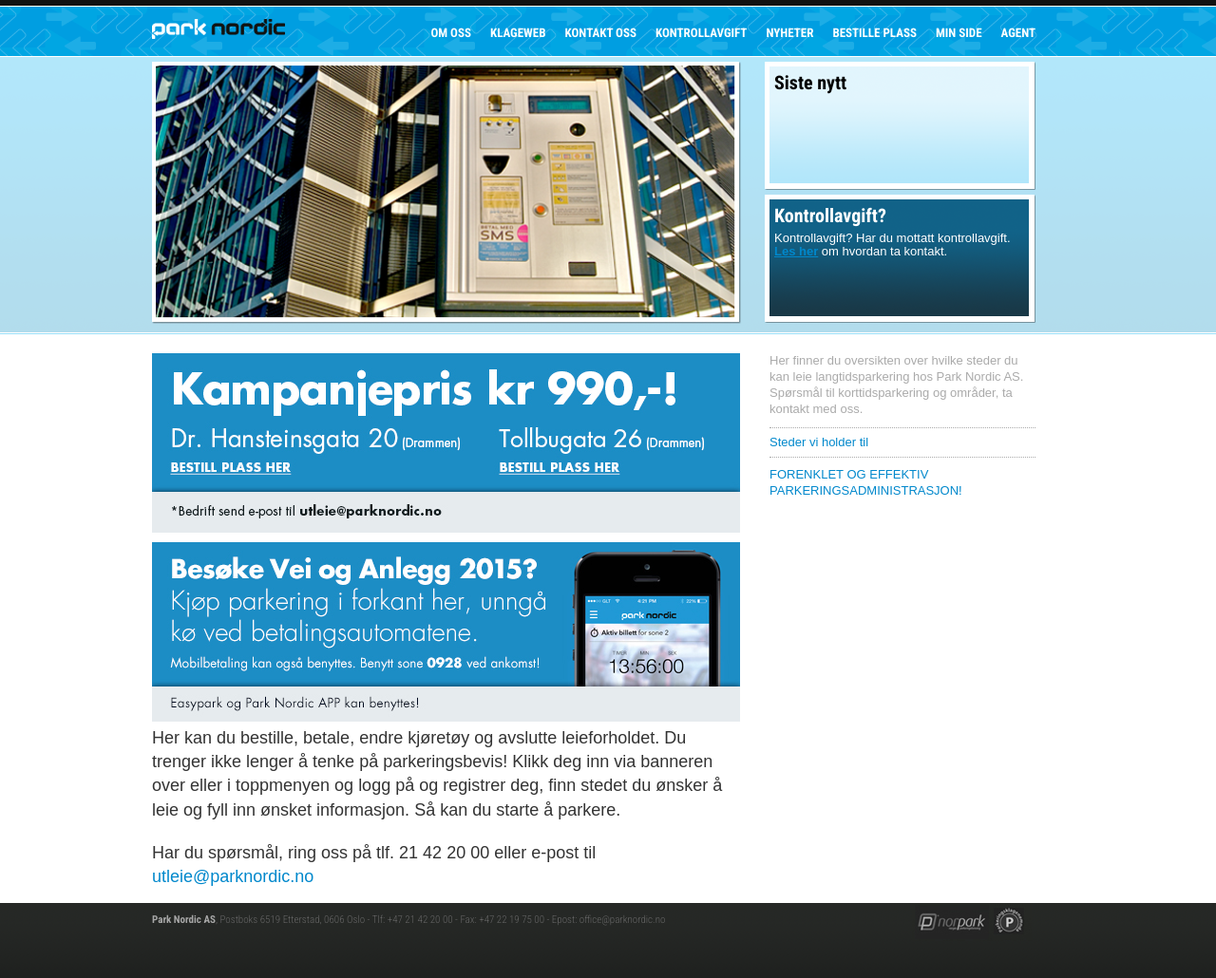
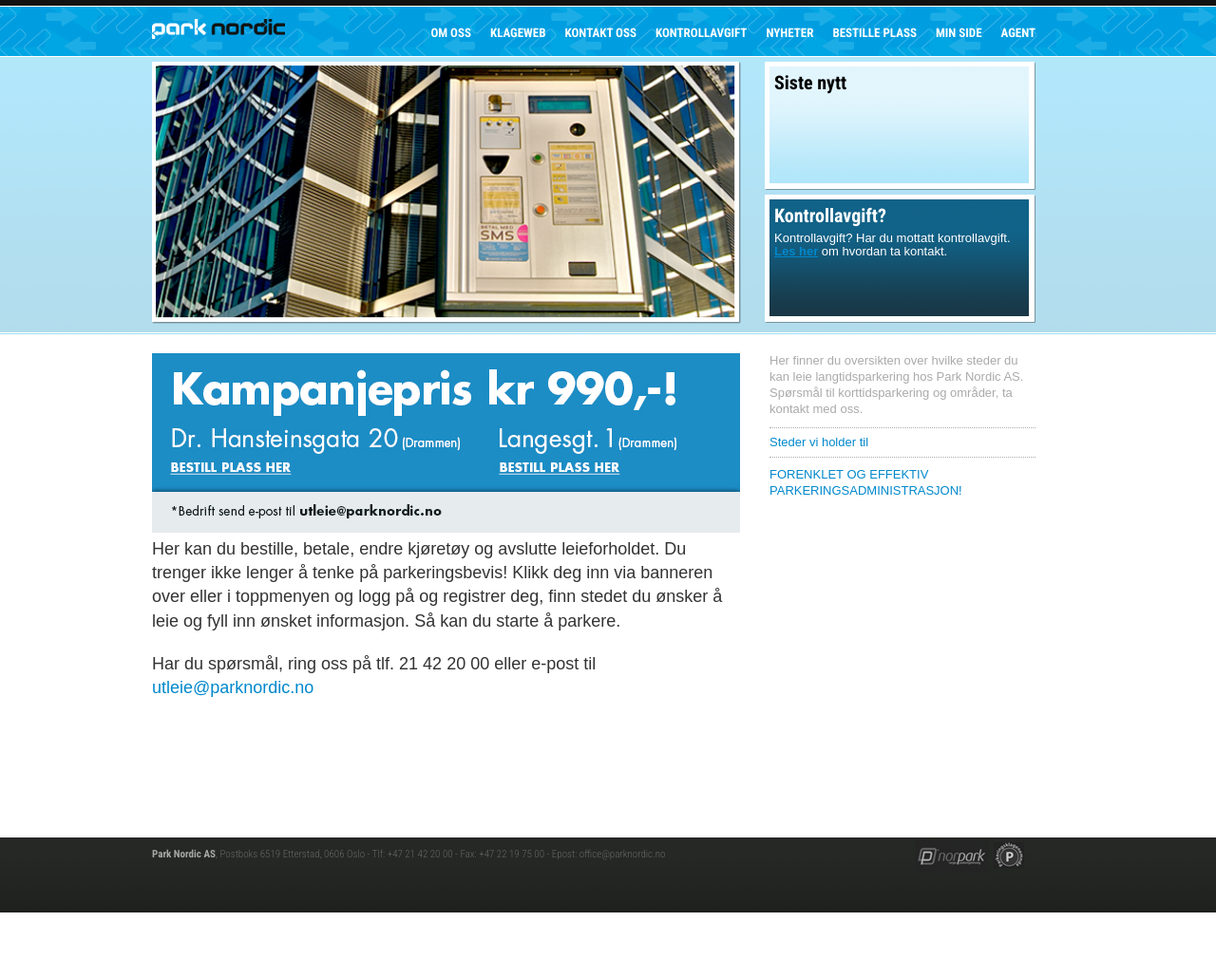
Before and after one commit to icodeforyou/parknordic.no, a PHP site: page / in a window 1280 px wide. Shown: the whole page at 95% size. After the commit the page ends 961 px from the top, so only its background shows below. Run offline with PHP 8.4, Linux system fonts and the light colour scheme; data that the repository does not hold is empty; some libraries are stand-ins or nearby versions.

Commit message:
Ny banner

```diff
--- a/_content/cnt_home.php
+++ b/_content/cnt_home.php
@@ -13,10 +13,9 @@
       <img src ="/img/banner_nett_drammen.jpg" width="619" height="189" alt="Bestill plats" usemap="#bestill-map">
       <map name="bestill-map">
         <area shape="rect" coords="17,113,149,132" href="https://parknordic-permit.giantleap.no/embedded-user-shop.html#/shop/pre-selected-product/eef13fab-02cb-40cc-975f-b4838d7e94c0" alt="Dr. Hansteinsgt. 20">
-        <area shape="rect" coords="363,112,497,127" href="https://parknordic-permit.giantleap.no/embedded-user-shop.html#/shop/pre-selected-product/0a000f01-dbb5-413c-be6d-8da4203ddc9d" alt="Tollbugt.  26">
+        <area shape="rect" coords="363,112,497,127" href="https://parknordic-permit.giantleap.no/embedded-user-shop.html#/shop/pre-selected-product/73d8b67f-6867-47d3-bc3d-a0d49affbcea" alt="Langesgt. 1">
       </map>
-      <a href="https://parknordic-permit.giantleap.no/embedded-user-shop.html#/shop/pre-selected-product/0e4a7cf8-5bb3-4b12-af3a-bda010c8663c
-      "><img src="/img/banner_nett_bygganlegg.jpg" alt="" style="margin-top:10px"></a>
+
       <p class="home-p-text">
         Her kan du bestille, betale, endre kjøretøy og avslutte leieforholdet. Du trenger ikke lenger å tenke på parkeringsbevis! Klikk deg inn via banneren over eller i toppmenyen og logg på og registrer deg, finn stedet du ønsker å leie og fyll inn ønsket informasjon. Så kan du starte å parkere.
       </p>
```
Also changed, not shown: img/banner_nett_drammen.jpg.
